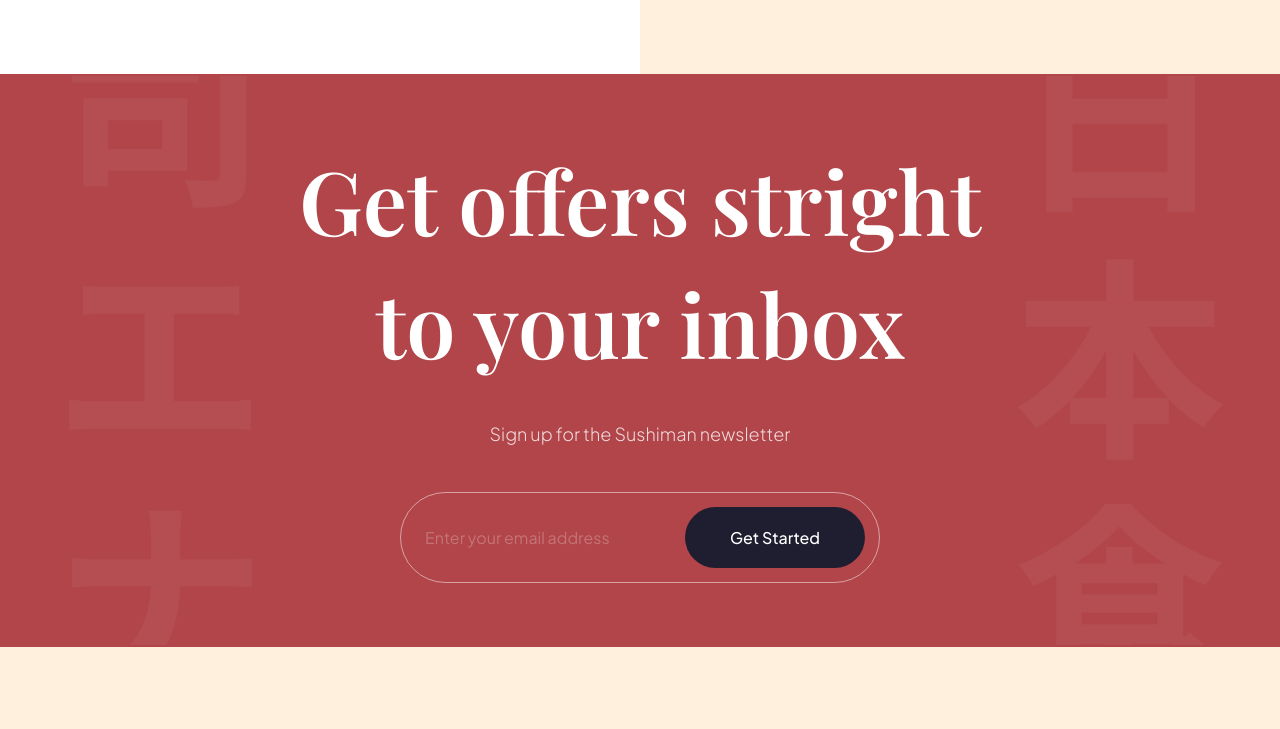
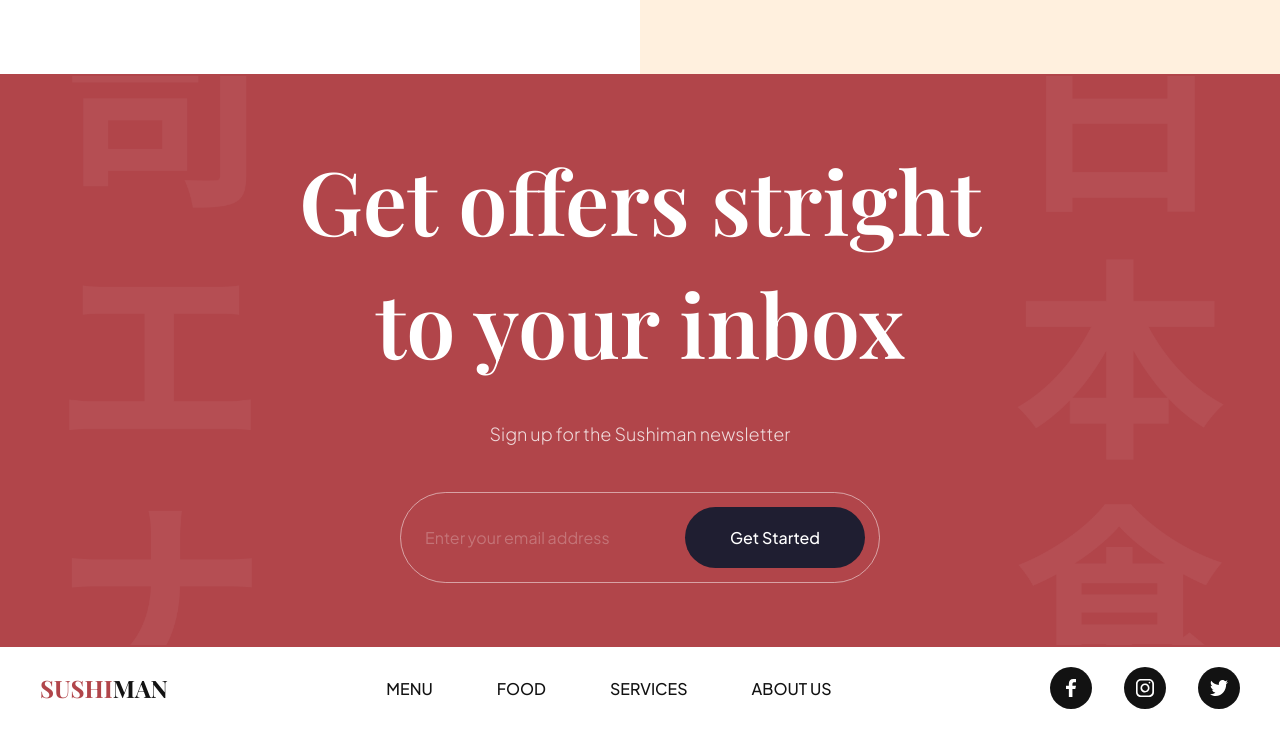
Before and after one commit to 7afde/Sushi-Themed-Website, a website built with Vite: page index.html in a window 1280 px wide. Shown: the part 3616-4345 px from the top of the page. Before the commit the page ends 4263 px from the top, so only its background shows below. Built offline with nearby package versions, Linux system fonts and the light colour scheme.

Commit message:
I finished the project

```diff
--- a/css/sections/footer.css
+++ b/css/sections/footer.css
@@ -0,0 +1,65 @@
+.footer {
+  width: 100%;
+  padding: 20px 40px;
+  background: var(--color-white);
+
+  flex-wrap: wrap;
+  gap: 20px;
+
+  overflow: hidden;
+}
+
+.footer__logo {
+  font-size: 24px;
+  font-weight: bold;
+  font-family: var(--playfair-display);
+  text-transform: uppercase;
+  color: var(--secondary-color);
+
+  cursor: pointer;
+}
+
+.footer__logo span {
+  color: var(--primary-color);
+}
+
+.footer ul {
+  list-style: none;
+
+  display: flex;
+  flex-wrap: wrap;
+  flex-direction: row;
+  gap: 64px;
+}
+
+.footer ul:last-child {
+  gap: 32px;
+}
+
+.footer__nav li {
+  font-size: 16px;
+  font-weight: 500;
+  font-family: var(--plus-jakarta-sans);
+  text-transform: uppercase;
+  color: var(--secondary-color);
+
+  cursor: pointer;
+}
+
+.footer__social li {
+  width: 42px;
+  height: 42px;
+  background-color: var(--secondary-color);
+  border-radius: 100%;
+  -webkit-border-radius: 100%;
+  -moz-border-radius: 100%;
+  -ms-border-radius: 100%;
+  -o-border-radius: 100%;
+}
+
+.footer__social li img {
+  width: 45%;
+  height: 45%;
+
+  object-fit: contain;
+}
--- a/css/sections/trending.css
+++ b/css/sections/trending.css
@@ -7,7 +7,30 @@
 }
 
 .trending__discover {
+  position: absolute;
+  top: 44%;
+  left: 44%;
+  z-index: 1;
 
+  width: 160px;
+  height: 160px;
+
+  border-radius: 100%;
+  background-color: var(--secondary-color);
+  cursor: pointer;
+
+  display: flex;
+  justify-content: center;
+  align-items: center;
+}
+
+.trending__discover p {
+  font-size: 18px;
+  font-weight: 500;
+  font-family: var(--plus-jakarta-sans);
+
+  text-transform: uppercase;
+  color: #fff;
 }
 
 .trending-sushi,
@@ -48,12 +71,9 @@
 .trending__icon {
   width: 24px;
   height: 24px;
+
+  border-radius: 100%;
   background-color: var(--primary-color);
-  border-radius: 100%;
-  -webkit-border-radius: 100%;
-  -moz-border-radius: 100%;
-  -ms-border-radius: 100%;
-  -o-border-radius: 100%;
 }
 
 .trending__icon img {
@@ -84,11 +104,11 @@
 }
 
 .trending-sushi .trending__image {
-  background-image: url('../../assets/japanese_sushi.png');
+  background-image: url("../../assets/japanese_sushi.png");
 }
 
-.trending-drinks .trending__image {
-  background-image: url('../../assets/japanese_drinks.png');
+.trending-drink .trending__image {
+  background-image: url("../../assets/japanese_drinks.png");
 }
 
 .trending__image img {
@@ -97,33 +117,6 @@
   object-fit: contain;
 }
 
-.trending__discover {
-  position: absolute;
-  top: 44%;
-  left: 44%;
-  z-index: 1;
-  width: 160px;
-  height: 160px;
-  background-color: var(--secondary-color);
-  border-radius: 100%;
-  -webkit-border-radius: 100%;
-  -moz-border-radius: 100%;
-  -ms-border-radius: 100%;
-  -o-border-radius: 100%;
-
-  display: flex;
-  justify-content: center;
-  align-items: center;
-}
-
-.trending__discover p {
-  color: #fff;
-  text-transform: uppercase;
-
-  font-size: 18px;
-  font-weight: 500;
-  font-family: var(--plus-jakarta-sans);
-}
 /* Arrows */
 .trending__arrow {
   position: absolute;
--- a/index.html
+++ b/index.html
@@ -327,7 +327,32 @@
       <button>Get Started</button>
     </div>
   </section>
+  <!-- Start footer -->
+  <footer class="footer flex-between">
+    <h3 class="footer__logo">
+      <span>Sushi</span>man
+    </h3>
 
+    <ul class="footer__nav">
+      <li><a href="#menu">Menu</a></li>
+      <li><a href="#food">Food</a></li>
+      <li><a href="#services">Services</a></li>
+      <li><a href="#about-us">About Us</a></li>
+    </ul>
+
+    <ul class="footer__social">
+      <li class="flex-center">
+        <img src="assets/facebook.svg" alt="facebook" />
+      </li>
+      <li class="flex-center">
+        <img src="assets/instagram.svg" alt="instagram" />
+      </li>
+      <li class="flex-center">
+        <img src="assets/twitter.svg" alt="twitter" />
+      </li>
+    </ul>
+  </footer>
+  <!-- End footer -->
   <script src="js/script.js" type="module"></script>
 </body>
 </html>
```
